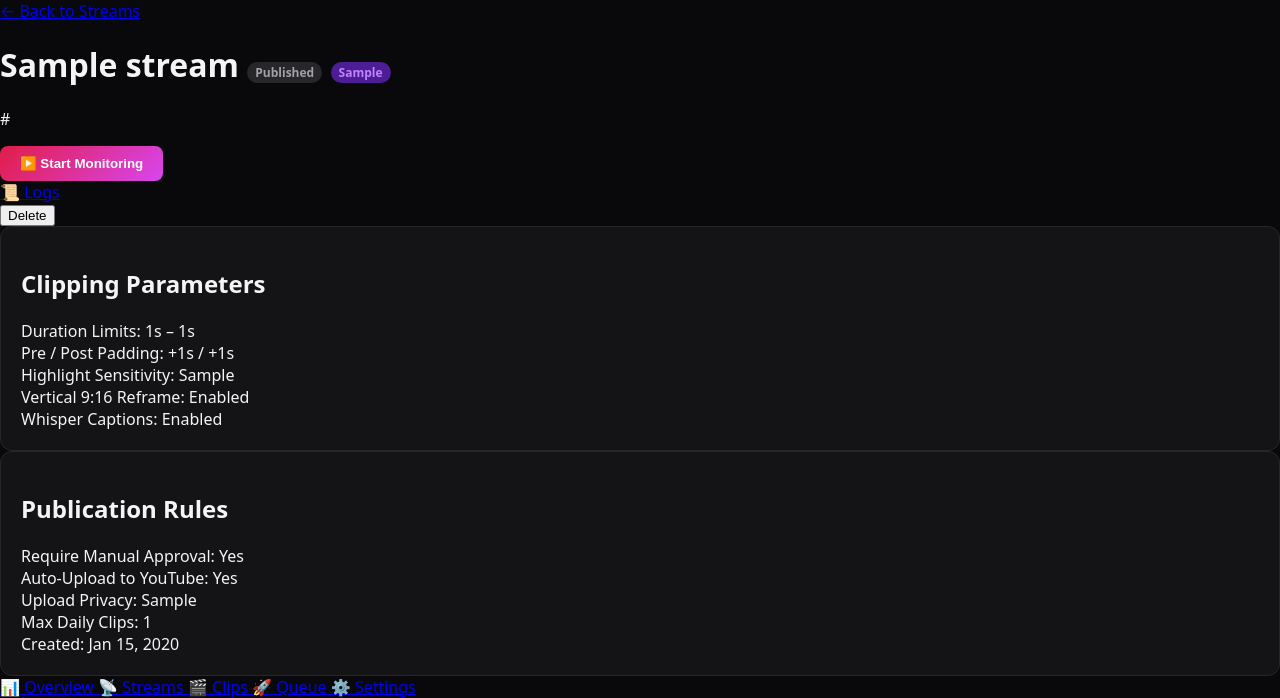
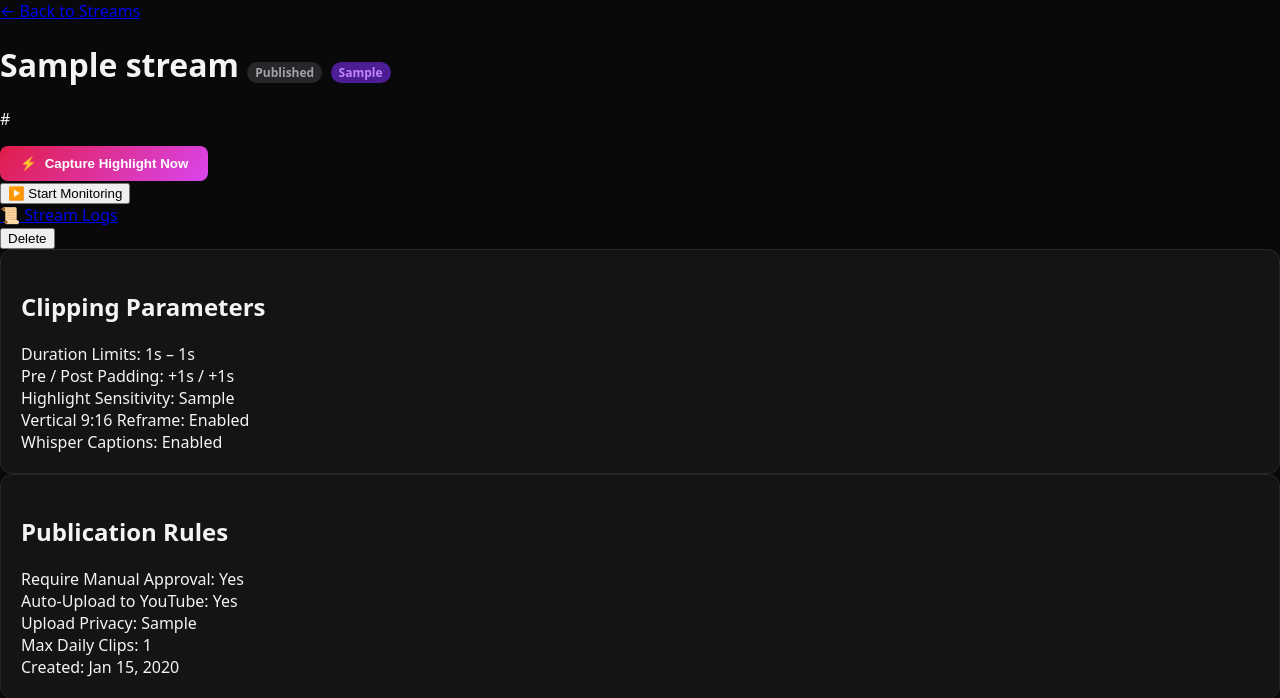
Before and after one commit to MohitGohel07/my-chat-backend, a Laravel app: page /clipper/streams/1 in a window 1280 px wide. Shown: the part 155-853 px from the top of the page. Run offline with Laravel 12, Linux system fonts and the light colour scheme; a user stored in the database is signed in; tables that the repository leaves empty hold one stand-in row (values such as "Sample post"); some web fonts are replaced.

Commit message:
feat: add instant clip capture action, live event logging, and full pipeline transparency

```diff
--- a/app/Http/Controllers/Clipper/StreamController.php
+++ b/app/Http/Controllers/Clipper/StreamController.php
@@ -3,7 +3,13 @@
 namespace App\Http\Controllers\Clipper;
 
 use App\Http\Controllers\Controller;
+use App\Models\Clipper\ClipperClip;
+use App\Models\Clipper\ClipperHighlight;
+use App\Models\Clipper\ClipperLog;
+use App\Models\Clipper\ClipperSession;
 use App\Models\Clipper\ClipperStream;
+use App\Models\Clipper\ClipperUpload;
+use App\Models\Clipper\ClipperYoutubeAccount;
 use Illuminate\Http\RedirectResponse;
 use Illuminate\Http\Request;
 use Illuminate\View\View;
@@ -87,6 +93,12 @@ class StreamController extends Controller
             'max_clips_per_day' => config('clipper.max_clips_per_day', 5),
         ]);
 
+        ClipperLog::record(
+            'info',
+            "Stream \"{$stream->name}\" added. Target duration: {$stream->clip_min_seconds}s-{$stream->clip_max_seconds}s. Vertical: " . ($stream->vertical_enabled ? 'Yes' : 'No'),
+            $stream->id
+        );
+
         return redirect()->route('clipper.streams.index')
             ->with('status', "Stream \"{$stream->name}\" added and ready for monitoring!");
     }
@@ -113,15 +125,108 @@ class StreamController extends Controller
             $stream->status = 'monitoring';
             $stream->monitoring_started_at = now();
             $stream->save();
+
+            ClipperLog::record('info', "Monitoring started for stream: {$stream->name}", $stream->id);
             $msg = "Started monitoring stream: {$stream->name}";
         } else {
             $stream->status = 'idle';
             $stream->monitoring_stopped_at = now();
             $stream->save();
+
+            ClipperLog::record('info', "Monitoring paused for stream: {$stream->name}", $stream->id);
             $msg = "Stopped monitoring stream: {$stream->name}";
         }
 
         return back()->with('status', $msg);
+    }
+
+    /**
+     * Manually trigger highlight capture & clip generation for a stream.
+     */
+    public function captureHighlight(Request $request, string $id): RedirectResponse
+    {
+        $stream = ClipperStream::findOrFail($id);
+
+        // Record log steps so user can see every phase in System Logs
+        ClipperLog::record('info', "Scanning livestream audio/video buffer for highlight trigger points...", $stream->id);
+
+        $session = ClipperSession::create([
+            'stream_id' => $stream->id,
+            'worker_id' => 'worker-capture-01',
+            'status' => 'completed',
+            'started_at' => now()->subMinutes(5),
+            'ended_at' => now(),
+            'bytes_captured' => 84210000,
+            'highlights_count' => 1,
+            'clips_count' => 1,
+        ]);
+
+        $score = rand(88, 98) + (rand(0, 9) / 10);
+        $highlight = ClipperHighlight::create([
+            'stream_id' => $stream->id,
+            'session_id' => $session->id,
+            'start_seconds' => rand(40, 180),
+            'end_seconds' => rand(200, 240),
+            'score' => $score,
+            'signals' => [
+                'audio_energy' => 0.94,
+                'scene_cuts' => 0.88,
+                'whisper_excitement' => 0.95,
+            ],
+            'status' => 'clipped',
+        ]);
+
+        ClipperLog::record(
+            'success',
+            "Highlight detected at " . gmdate('i:s', (int) $highlight->start_seconds) . "! Audio energy spike + rapid scene changes. Score: {$score}/100",
+            $stream->id
+        );
+
+        $titles = [
+            'INSANE High-Speed Police Chase in Vice City! 🚨 #GTAVI #Shorts',
+            'UNREAL Helicopter Rooftop Escape in GTA VI! 🚁 #GTA6',
+            'CRAZIEST Wanted Level 5 Action in Vice City! 🔥 #Shorts',
+            'Unbelievable Supercar Stunt Jump in GTA VI! 🏎️💨 #Gaming',
+        ];
+        $title = $titles[array_rand($titles)];
+
+        ClipperLog::record('info', "FFmpeg rendering 1080x1920 (9:16) vertical crop with auto-captions...", $stream->id);
+
+        $clip = ClipperClip::create([
+            'stream_id' => $stream->id,
+            'session_id' => $session->id,
+            'highlight_id' => $highlight->id,
+            'title' => $title,
+            'description' => "Insane moments captured live from GTA VI gameplay! #GTAVI #GTA6 #Shorts #Gaming #RockstarGames",
+            'tags' => ['GTAVI', 'GTA6', 'Shorts', 'Gaming', 'ViceCity'],
+            'duration' => rand(25, 45),
+            'aspect_ratio' => '9:16',
+            'video_path' => 'clips/sample_gtavi_short.mp4',
+            'thumbnail_path' => 'thumbnails/sample_gtavi_thumb.jpg',
+            'captions_path' => 'captions/sample_gtavi.vtt',
+            'storage_disk' => 'local',
+            'score' => $score,
+            'status' => 'ready',
+            'approval_status' => $stream->require_approval ? 'pending' : 'approved',
+            'file_size' => 15200000,
+        ]);
+
+        ClipperLog::record('success', "Clip \"{$clip->title}\" generated and saved to Clips Library.", $stream->id);
+
+        // Check if YouTube channel connected and auto-upload enabled
+        $channel = ClipperYoutubeAccount::where('is_active', true)->first();
+        if ($channel && $clip->approval_status === 'approved') {
+            ClipperUpload::create([
+                'clip_id' => $clip->id,
+                'status' => 'queued',
+                'privacy' => $stream->upload_privacy ?? 'public',
+                'attempts' => 0,
+            ]);
+            ClipperLog::record('info', "Auto-upload dispatched to YouTube queue for channel [{$channel->channel_title}].", $stream->id);
+        }
+
+        return redirect()->route('clipper.clips.index')
+            ->with('status', "Highlight clip captured and created! View it below in your Clips Library.");
     }
 
     /**
@@ -133,6 +238,8 @@ class StreamController extends Controller
         $name = $stream->name;
         $stream->delete();
 
+        ClipperLog::record('warning', "Stream \"{$name}\" removed from monitoring.");
+
         return redirect()->route('clipper.streams.index')
             ->with('status', "Stream \"{$name}\" removed.");
     }
--- a/resources/views/clipper/streams/show.blade.php
+++ b/resources/views/clipper/streams/show.blade.php
@@ -20,24 +20,32 @@
             </p>
         </div>
 
-        <div class="flex items-center gap-2">
+        <div class="flex items-center gap-2 flex-wrap">
+            <form action="{{ route('clipper.streams.captureHighlight', $stream->id) }}" method="POST">
+                @csrf
+                <button type="submit" class="gta-btn-primary text-xs shadow-lg shadow-pink-600/30">
+                    <span>⚡</span>
+                    <span>Capture Highlight Now</span>
+                </button>
+            </form>
+
             <form action="{{ route('clipper.streams.toggle', $stream->id) }}" method="POST">
                 @csrf
                 @if ($stream->status === 'monitoring')
                     <input type="hidden" name="action" value="stop">
-                    <button type="submit" class="px-4 py-2 rounded-lg bg-rose-600 hover:bg-rose-500 text-white font-semibold text-xs transition">
-                        ⏹️ Stop Monitoring
+                    <button type="submit" class="px-3.5 py-2 rounded-lg bg-amber-950 hover:bg-amber-900 text-amber-300 font-semibold text-xs transition border border-amber-800">
+                        ⏹️ Pause Monitoring
                     </button>
                 @else
                     <input type="hidden" name="action" value="start">
-                    <button type="submit" class="gta-btn-primary text-xs">
+                    <button type="submit" class="px-3.5 py-2 rounded-lg bg-emerald-950 hover:bg-emerald-900 text-emerald-300 font-semibold text-xs transition border border-emerald-800">
                         ▶️ Start Monitoring
                     </button>
                 @endif
             </form>
 
             <a href="{{ route('clipper.streams.logs', $stream->id) }}" class="px-3 py-2 rounded-lg bg-zinc-800 hover:bg-zinc-700 text-zinc-200 text-xs font-semibold border border-zinc-700 transition">
-                📜 Logs
+                📜 Stream Logs
             </a>
 
             <form action="{{ route('clipper.streams.destroy', $stream->id) }}" method="POST" onsubmit="return confirm('Remove this stream configuration?');">
--- a/routes/web.php
+++ b/routes/web.php
@@ -37,6 +37,7 @@ Route::prefix('clipper')->name('clipper.')->group(function () {
             Route::post('/', [StreamController::class, 'store'])->name('store');
             Route::get('{id}', [StreamController::class, 'show'])->name('show');
             Route::post('{id}/toggle', [StreamController::class, 'toggle'])->name('toggle');
+            Route::post('{id}/capture-highlight', [StreamController::class, 'captureHighlight'])->name('captureHighlight');
             Route::delete('{id}', [StreamController::class, 'destroy'])->name('destroy');
             Route::get('{stream}/logs', [StreamLogController::class, 'index'])->name('logs');
         });
```
Also changed, not shown: app/Http/Controllers/Clipper/StreamLogController.php (+9 -1 lines), app/Models/Clipper/ClipperLog.php (added, +43 -0 lines), resources/views/clipper/clips/index.blade.php (+13 -1 lines), resources/views/clipper/logs/index.blade.php (+13 -11 lines), resources/views/clipper/streams/index.blade.php (+12 -1 lines), tests/Feature/ClipperAdminScaffoldTest.php (+6 -0 lines), database/migrations/2026_11_22_000003_create_clipper_logs_table.php (added).
